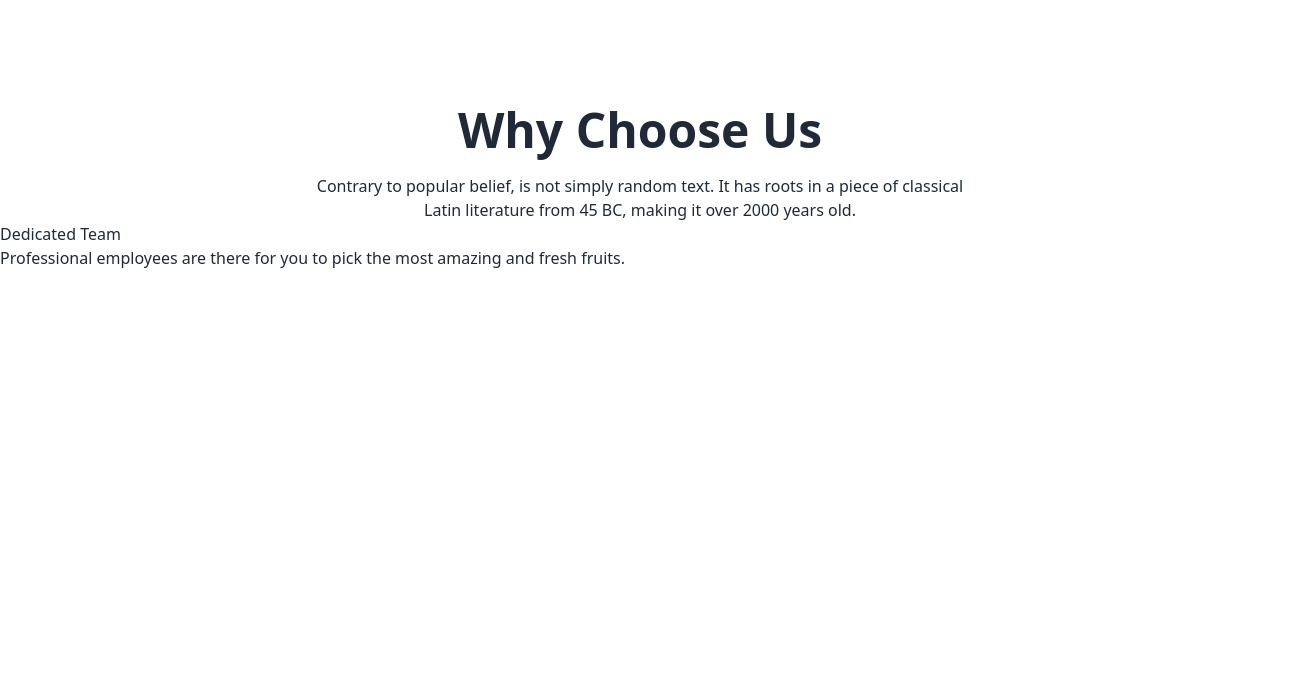
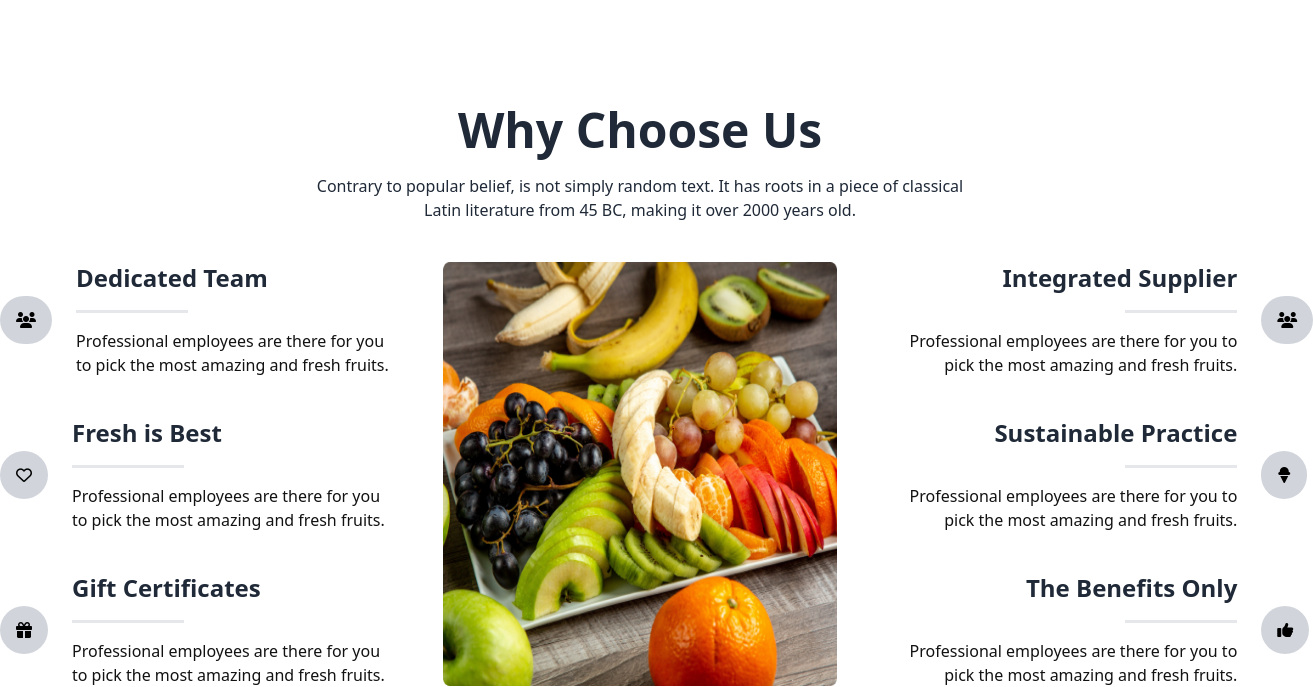
Before and after one commit to tuhinhossain123/assignment-3, a plain HTML site: page index.html in a window 1280 px wide. Shown: the part 1793-2480 px from the top of the page, 1313 px wide, since content can reach past the window. Before the commit the page ends 2063 px from the top, so only its background shows below. Drawn offline with nearby package versions, Linux system fonts and the light colour scheme.

Commit message:
why choosen us added

```diff
--- a/index.html
+++ b/index.html
@@ -76,7 +76,8 @@
     <div class="flex justify-between items-center flex-col lg:flex-row">
       <div class="">
         <h3 class="text-2xl text-center lg:text-start lg:text-5xl  mb-6 font-extrabold">Deal of the day</h3>
-        <p class="font-bold text-center lg:text-start"> Contrary to popular belief, is not simply random text. It has roots in a piece of
+        <p class="font-bold text-center lg:text-start"> Contrary to popular belief, is not simply random text. It has
+          roots in a piece of
           classical <br> Latin literature from 45 BC, making it over 2000 years old.</p>
       </div>
       <div class="flex gap-8">
@@ -365,16 +366,93 @@
         classical <br>
         Latin literature from 45 BC, making it over 2000 years old.</p>
 
-      <div>
-        <div>
+      <div class="grid grid-cols-1 lg:grid-cols-3 gap-12 mt-10">
+        <!-- first part -->
+        <div class="space-y-10">
+          <div class="flex items-center gap-6">
+            <div class="bg-gray-300 px-4 py-3  rounded-full text-black">
+              <i class="fa fa-solid fa-users"></i>
+            </div>
+            <div>
+              <h3 class="text-2xl font-extrabold">Dedicated Team</h3>
+              <hr class="border-b-2 border-gray-200 w-28 mt-4">
+              <p class="font-medium text-[#121212] mt-4">Professional employees are there for you to pick the most
+                amazing and fresh fruits.</p>
+
+            </div>
+
+          </div>
+          <div class="flex items-center gap-6">
+            <div class="bg-gray-300  px-4 py-3 rounded-full text-black">
+              <i class="fa fa-regular fa-heart"></i>
+            </div>
+            <div>
+              <h3 class="text-2xl font-extrabold">Fresh is Best</h3>
+              <hr class="border-b-2 border-gray-200 w-28 mt-4">
+              <p class="font-medium text-[#121212] mt-4">Professional employees are there for you to pick the most
+                amazing and fresh fruits.</p>
+
+            </div>
+
+          </div>
+          <div class="flex items-center gap-6">
+            <div class="bg-gray-300 px-4 py-3 rounded-full text-black">
+              <i class="fa fa-solid fa-gift"></i>
+            </div>
+            <div>
+              <h3 class="text-2xl font-extrabold">Gift Certificates</h3>
+              <hr class="border-b-2 border-gray-200 w-28 mt-4">
+              <p class="font-medium text-[#121212] mt-4">Professional employees are there for you to pick the most
+                amazing and fresh fruits.</p>
+
+            </div>
+
+          </div>
+        </div>
+
+        <!-- second part -->
+        <div class="">
+          <div class="col-span-3">
+            <img class="h-[424px]" src="./images/whychoose1.png" alt="">
+          </div>
+        </div>
+        <!-- third part  -->
+        <div class="space-y-10">
+          <div class="flex items-center gap-6">
+            <div class="text-right">
+              <h3 class="text-2xl font-extrabold">Integrated Supplier</h3>
+              <hr class="border-b-2 ml-60 border-gray-200 w-28 mt-4 ">
+              <p class="font-medium text-[#121212] mt-4">Professional employees are there for you to pick the most
+                amazing and fresh fruits.</p>
+            </div>
+            <div class="bg-gray-300 px-4 py-3 rounded-full text-black">
+              <i class="fa-solid fa-users"></i>
+            </div>
+          </div>
+          <div class="flex items-center gap-6">
+            <div class="text-right">
+              <h3 class="text-2xl font-extrabold">Sustainable Practice</h3>
+              <hr class="border-b-2 ml-60 border-gray-200 w-28 mt-4 ">
+              <p class="font-medium text-[#121212] mt-4">Professional employees are there for you to pick the most
+                amazing and fresh fruits.</p>
+            </div>
+            <div class="bg-gray-300 px-4 py-3 rounded-full text-black">
+              <i class="fa fa-solid fa-ice-cream"></i>
+            </div>
+          </div>
+          <div class="flex items-center gap-6">
+            <div class="text-right">
+              <h3 class="text-2xl font-extrabold">The Benefits Only</h3>
+              <hr class="border-b-2 ml-60 border-gray-200 w-28 mt-4 ">
+              <p class="font-medium text-[#121212] mt-4">Professional employees are there for you to pick the most
+                amazing and fresh fruits.</p>
+            </div>
+            <div class="bg-gray-300 px-4 py-3 rounded-full text-black">
+              <i class="fa fa-solid fa-thumbs-up"></i>
+            </div>
+          </div>
 
         </div>
-        <div>
-          <h3>Dedicated Team</h3>
-          <p>Professional employees are there for you to pick the most amazing and fresh fruits.</p>
-
-        </div>
-
       </div>
     </section>
 
```
